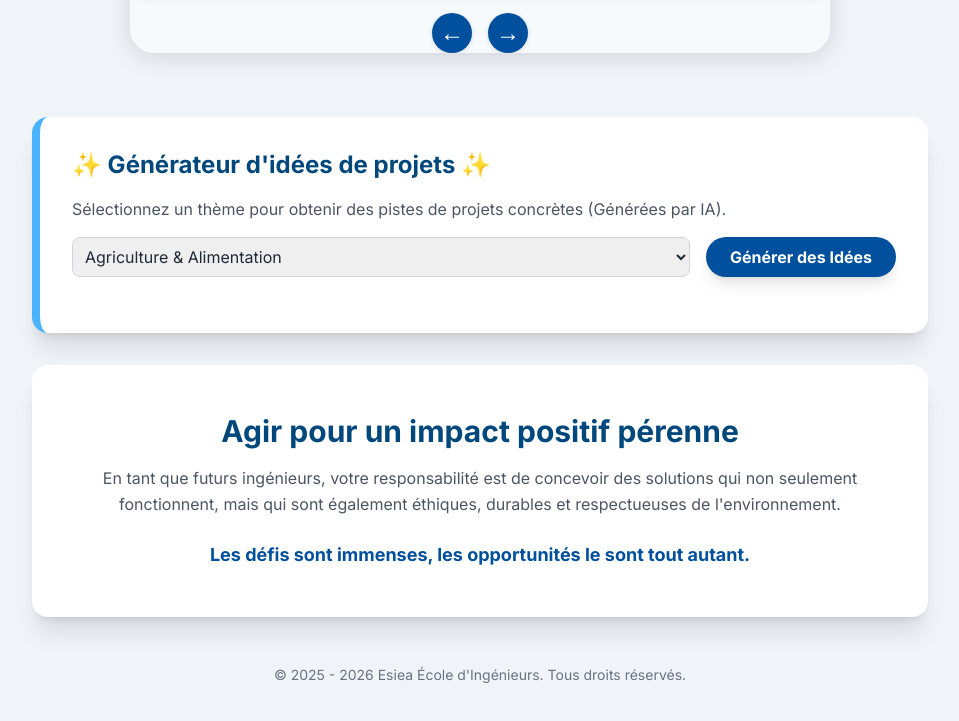
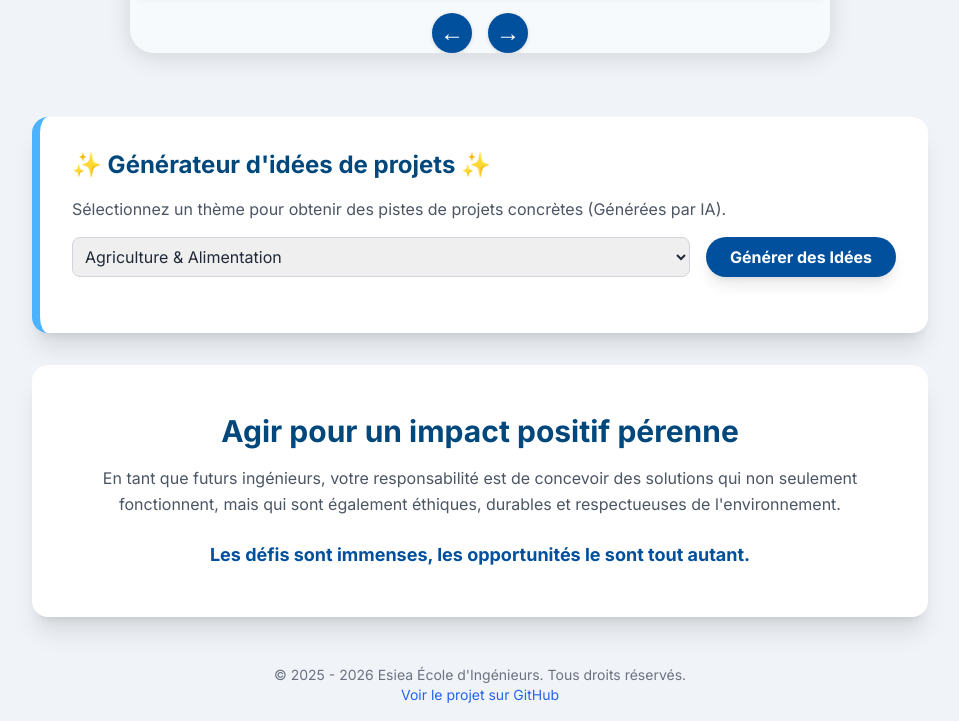
Before and after one commit to vfarcy/G-n-rateurDeProjets, a plain HTML site: page index.html in a window 1280 px wide. Shown: the part 923-1644 px from the top of the page, without its empty margins (160-1119 px from the left). Drawn offline with nearby package versions, Linux system fonts and the light colour scheme.

Commit message:
lien github ajouté

```diff
--- a/index.html
+++ b/index.html
@@ -238,6 +238,9 @@ document.getElementById('carousel-next').onclick = function() {
 
         <footer class="py-4 text-center text-sm text-gray-500">
             <p>© 2025 - 2026 Esiea École d'Ingénieurs. Tous droits réservés.</p>
+            <p>
+                <a href="https://github.com/vfarcy/GenerateurDeProjets" target="_blank" rel="noopener" class="text-blue-600 hover:underline">Voir le projet sur GitHub</a>
+            </p>
         </footer>
 
     </div>
```
